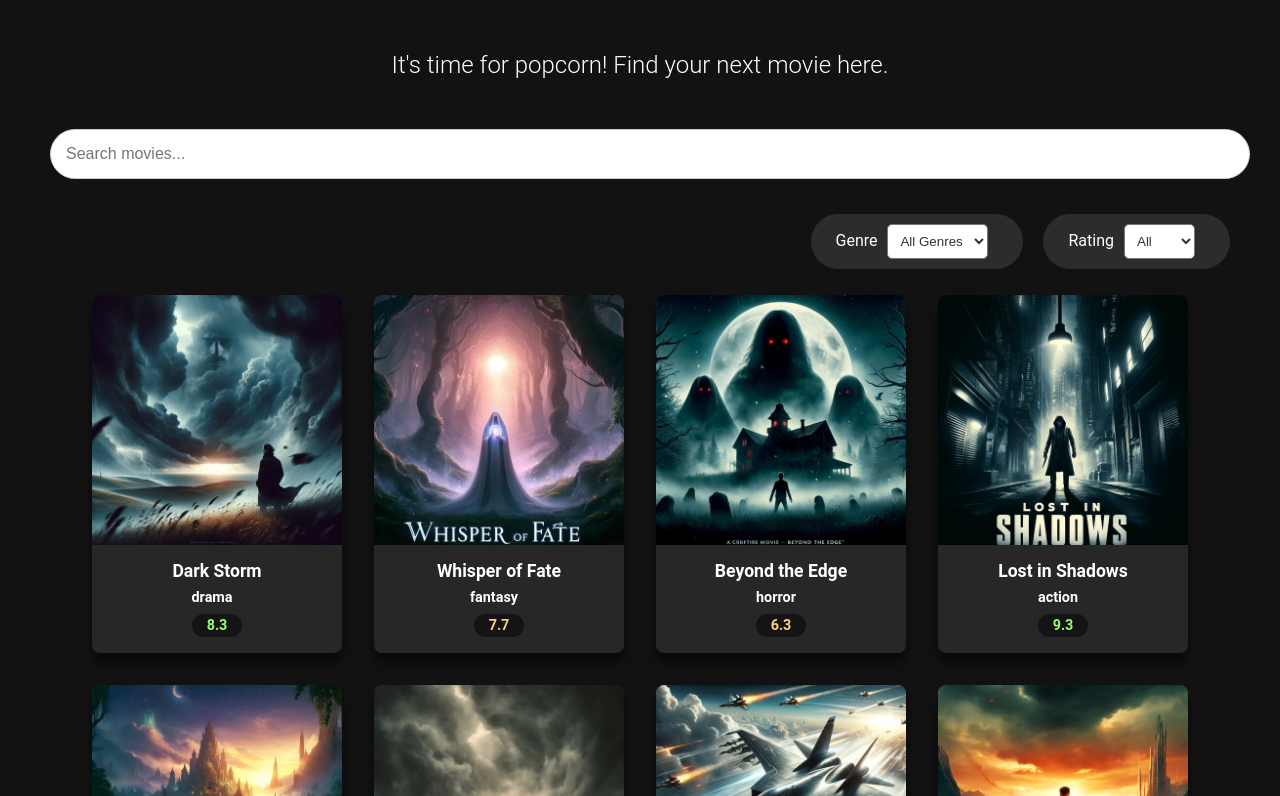
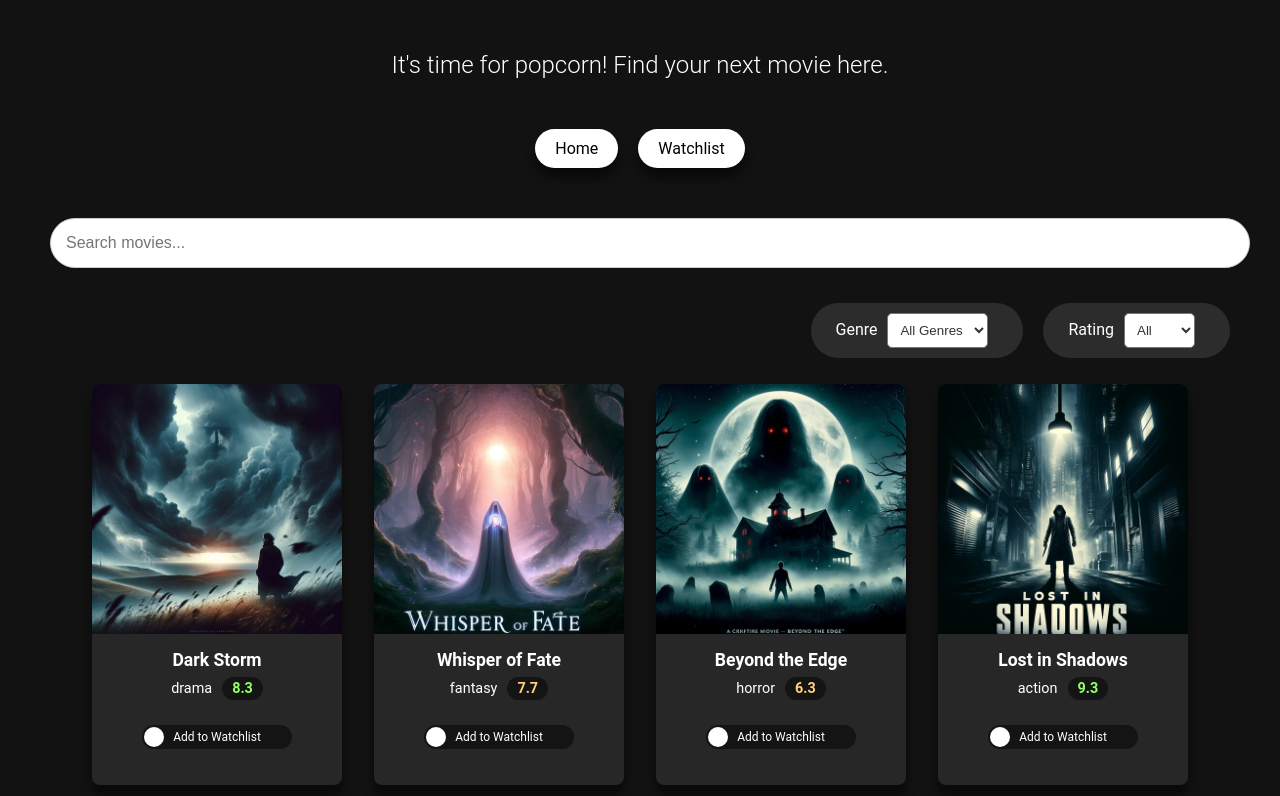
Before and after one commit to sharathcv/moviedux, a React (Create React App) app in the folder moviedux/: page / in a window 1280 px wide. Shown: the part 324-1120 px from the top of the page. Built offline with nearby package versions, Linux system fonts and the light colour scheme.

Commit message:
Added Router and added Watchlist functionality

```diff
--- a/moviedux/src/App.js
+++ b/moviedux/src/App.js
@@ -4,13 +4,48 @@ import './styles.css';
 import Header from './components/Header';
 import Footer from './components/Footer';
 import MoviesGrid from './components/MoviesGrid';
+import Watchlist from './components/Watchlist';
+import { BrowserRouter as Router, Routes, Route, Link } from 'react-router-dom';
+import { useState, useEffect } from 'react';
 
 function App() {
+  const [movies, setMovies] = useState([]);
+  const [watchlist, setWatchlist] = useState([]);
+
+  useEffect((() => {
+
+    fetch("movies.json")
+        .then(response => response.json())
+        .then(data => setMovies(data));
+
+  }), []); // empty array defines the condition on which useEffect will be called.
+
+  const toggleWatchlist = (movieId) => {
+    setWatchlist(prev =>
+      prev.includes(movieId) ? prev.filter(id => id !== movieId) : [...prev, movieId]
+    );
+  }
+
   return (
     <div className="App">
       <div className='container'>
         <Header></Header>
-        <MoviesGrid></MoviesGrid>
+        <Router>
+          <nav>
+            <ul>
+              <li>
+                <Link to="/">Home</Link>
+              </li>
+              <li>
+                <Link to="/watchlist">Watchlist</Link>
+              </li>
+            </ul>
+          </nav>
+          <Routes>
+            <Route path="/" element={<MoviesGrid movies={movies} watchlist={watchlist} toggleWatchlist={toggleWatchlist} />}></Route>
+            <Route path="/watchlist" element={<Watchlist  watchlist={watchlist} movies={movies} toggleWatchlist={toggleWatchlist} />}></Route>
+          </Routes>
+        </Router>
       </div>
       <Footer></Footer>
     </div>
--- a/moviedux/src/components/MovieCard.js
+++ b/moviedux/src/components/MovieCard.js
@@ -2,7 +2,7 @@ import React from 'react';
 import '../styles.css';
 
 // We can also use a name instead of default
-export default function MovieCard({movie}) {
+export default function MovieCard({movie, isWatchlisted, toggleWatchlist}) {
 
     const handleError = (e) => {
         e.target.src = "images/default.jpg";
@@ -23,8 +23,20 @@ export default function MovieCard({movie}) {
             <img src={`images/${movie.image}`} alt={movie.title} onError={handleError}/>
             <div className='movie-card-info'>
                 <h3 className='movie-card-title'>{movie.title}</h3>
-                <h3 className='movie-card-genre'>{movie.genre}</h3>
-                <h3 className={`movie-card-rating ${getRatingClass(movie.rating)}`}>{movie.rating}</h3>
+                <div>
+                    <span className='movie-card-genre'>{movie.genre}</span>
+                    <span className={`movie-card-rating ${getRatingClass(movie.rating)}`}>{movie.rating}</span>
+                </div>
+                 <label className="switch">
+                    <input type="checkbox" checked={isWatchlisted}
+                    onChange={() => toggleWatchlist(movie.id)}>
+                    </input>
+                    <span className="slider">
+                        <span className="slider-label">
+                            { isWatchlisted ? "In Watchlist" : "Add to Watchlist" }
+                        </span>
+                    </span>
+                </label>
             </div>
         </div>
     );
--- a/moviedux/src/components/MoviesGrid.js
+++ b/moviedux/src/components/MoviesGrid.js
@@ -3,19 +3,10 @@ import '../styles.css';
 import MovieCard from './MovieCard';
 
 // We can also use a name instead of default
-export default function MoviesGrid() {
-    const [movies, setMovies] = useState([]);
+export default function MoviesGrid({movies, watchlist, toggleWatchlist}) {
     const [searchTerm, setSearchTerm] = useState("");
     const [genre, setGenre] = useState("All Genres");
     const [rating, setRating] = useState("All");
-
-    useEffect((() => {
-
-        fetch("movies.json")
-            .then(response => response.json())
-            .then(data => setMovies(data));
-
-    }), []); // empty array defines the condition on which useEffect will be called.
 
     const handleSearchChange = (e) => {
         setSearchTerm(e.target.value);
@@ -89,7 +80,9 @@ export default function MoviesGrid() {
             <div className='movies-grid'>
                 {
                     filteredMovies.map(movie => (
-                        <MovieCard movie={movie} key={movie.id}></MovieCard>
+                        <MovieCard movie={movie} key={movie.id} toggleWatchlist={toggleWatchlist}
+                            isWatchlisted={watchlist.includes(movie.id)}>
+                        </MovieCard>
                     ))
                 }
             </div>
--- /dev/null
+++ b/moviedux/src/components/Watchlist.js
@@ -0,0 +1,19 @@
+import React from 'react';
+import '../styles.css';
+import MovieCard from './MovieCard';
+
+export default function Watchlist({movies, watchlist, toggleWatchlist}) {
+    return (
+        <div>
+            <h1 className="title">Your Watchlist</h1>
+            <div className="watchlist">
+                {
+                    watchlist.map(id => {
+                        const movie = movies.find(movie => movie.id === id);
+                        return <MovieCard key={id} movie={movie} toggleWatchlist={toggleWatchlist} isWatchlisted={true}></MovieCard>
+                    })
+                }
+            </div>
+        </div>
+    );
+}
```
